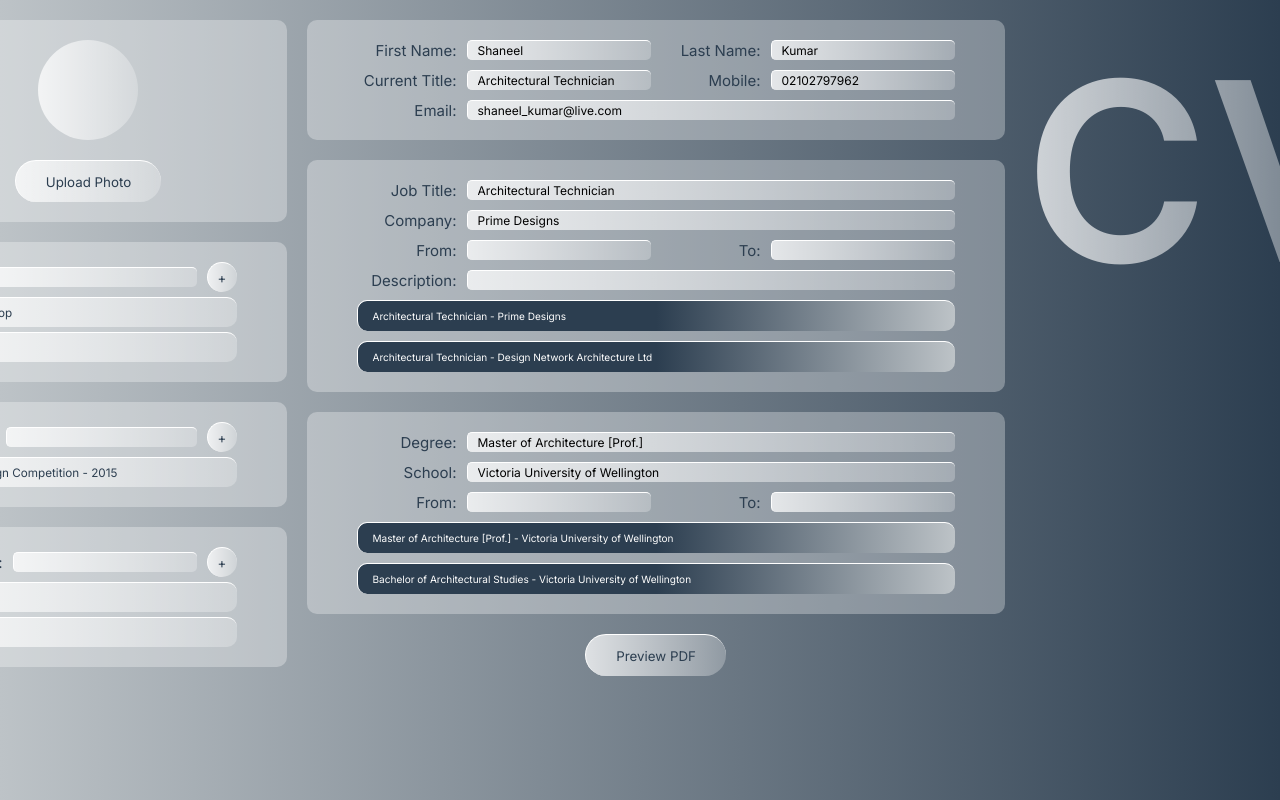
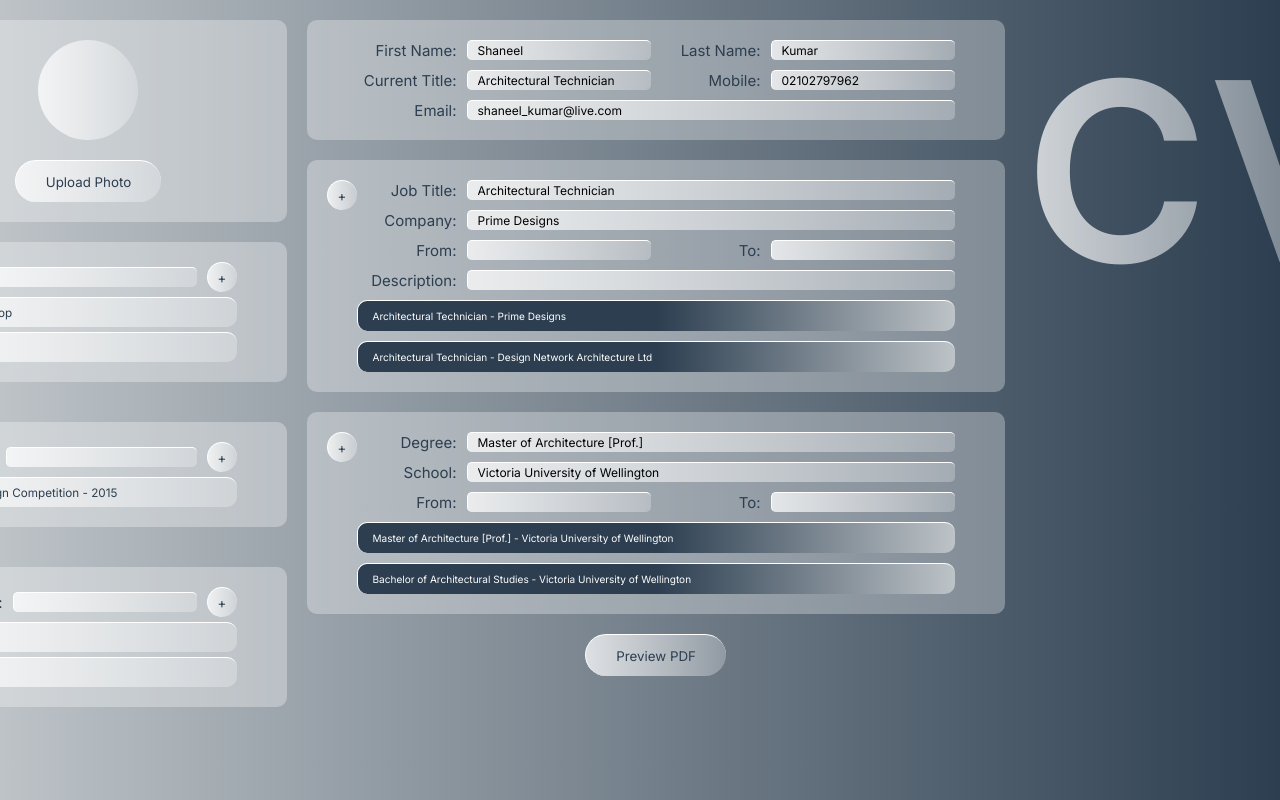
Before and after one commit to Vyonyx/cv-maker, a React (Create React App) app: page / in a window 1280 px wide. Shown: the top 800 px of the page. Built offline with nearby package versions, Linux system fonts and the light colour scheme; the HTML template or start-up script is replaced by a standard one.

Commit message:
+ form containers and buttons for submission.

```diff
--- a/src/App.js
+++ b/src/App.js
@@ -113,9 +113,15 @@ class App extends Component {
         </div>
 
         <div>
-        <FormField grid='main' formName='personal' fields={this.state.form.personal} history={null}/>
-        <FormField grid='main' formName='jobs' fields={this.state.form.job} history={this.state.form.jobHistory}/>
-        <FormField grid='main' formName='school' fields={this.state.form.school} history={this.state.form.schoolHistory}/>
+        <form>
+          <FormField grid='main' formName='personal' fields={this.state.form.personal} history={null}/>
+        </form>
+        <form>
+          <FormField grid='main'formName='jobs' fields={this.state.form.job} history={this.state.form.jobHistory}/>
+        </form>
+        <form>
+          <FormField grid='main' formName='school' fields={this.state.form.school} history={this.state.form.schoolHistory}/>
+        </form>
         <button className='myButton'>Preview PDF</button>
         </div>
 
--- a/src/App.scss
+++ b/src/App.scss
@@ -57,6 +57,15 @@ $input-field-gradient: linear-gradient(to right, rgba(white, .75), rgba(white, .
     }
 }
 
+@mixin smallButton {
+    @include myButton();
+    $size: 3rem;
+    width: $size;
+    height: $size;
+    padding: .5rem;
+    margin: 0;
+}
+
 // ----- Resetting defaults. -----
 *, *::before, *::after {
     box-sizing: border-box;
@@ -82,6 +91,10 @@ html {
         div {
             display: flex;
             flex-direction: column;
+        }
+
+        form + form {
+            margin-top: 2rem;
         }
 
         .form-field {
@@ -129,6 +142,7 @@ html {
 }
 
 .form-field {
+    position: relative;
     font-size: 1.5rem;
     border-radius: 1rem;
     padding: 2rem 5rem;
@@ -145,6 +159,13 @@ html {
         input {
             @include myInput();
         }
+    }
+
+    button {
+        @include smallButton();
+        position: absolute;
+        top: 2rem;
+        left: 2rem;
     }
 }
 
@@ -187,12 +208,7 @@ html {
             @include myInput();
         }
         button {
-            @include myButton();
-            $size: 3rem;
-            width: $size;
-            height: $size;
-            padding: .5rem;
-            margin: 0;
+            @include smallButton();
         }
     }
 
--- a/src/components/FormField.js
+++ b/src/components/FormField.js
@@ -20,7 +20,8 @@ export class FormField extends Component {
     return (
       <div className={cName}>
         {fields.map(field => <InputField key={uniqid()} label={field.label} value={field.value} gridArea={field.gridArea || ''} />)}
-        {history && history.map((item, index) => <History key={uniqid()} details={item} />)}
+        {history && history.map((item) => <History key={uniqid()} details={item} />)}
+        {history && <button className='myButton'>+</button>}
       </div>
     )
   }
```
